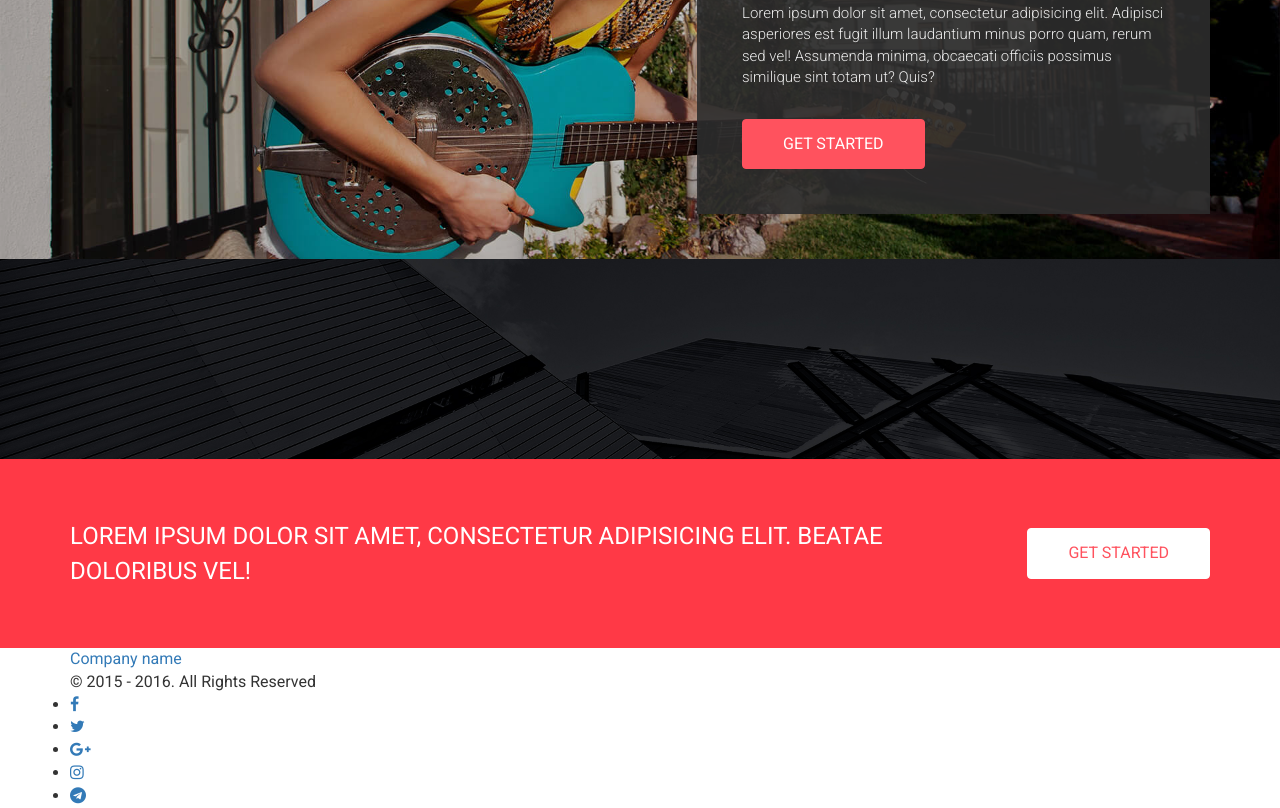
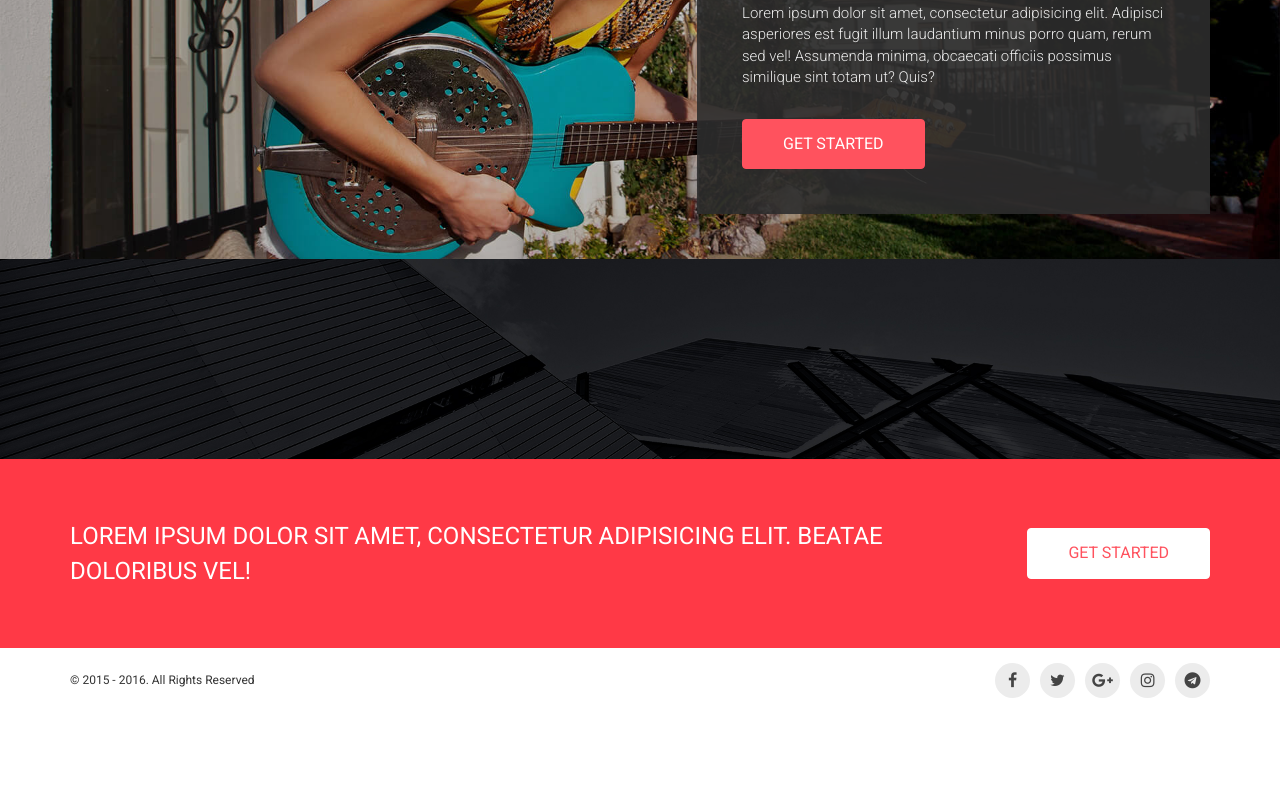
Before and after one commit to mischtschuk/shop, a website: page app/index.html in a window 1280 px wide. Shown: the part 1712-2520 px from the top of the page. After the commit the page ends 2425 px from the top, so only its background shows below. Drawn offline with nearby package versions, Linux system fonts and the light colour scheme.

Commit message:
footer fixes

```diff
--- a/app/index.html
+++ b/app/index.html
@@ -76,11 +76,10 @@
         </div>
     </div>
 </main>
-<footer>
+<footer class="mainFooter">
     <div class="mainContainer">
         <div class="wrapper">
             <div class="block">
-                <a href="#" class="logo">Company name</a>
                 <div class="copyright">© 2015 - 2016. All Rights Reserved</div>
             </div>
             <ul class="socialList">
--- a/app/sass/partials/_main.scss
+++ b/app/sass/partials/_main.scss
@@ -352,3 +352,42 @@ body {
     text-transform: uppercase;
   }
 }
+
+.mainFooter {
+  padding: 15px 0;
+  .wrapper {
+    display: flex;
+    align-items: center;
+    justify-content: space-between;
+  }
+  .socialList {
+    list-style: none;
+    display: flex;
+    align-items: center;
+    justify-content: flex-end;
+    a {
+      width: 35px;
+      height: 35px;
+      display: flex;
+      align-items: center;
+      justify-content: center;
+      color: #444;
+      border-radius: 50%;
+      background: #ececec;
+      text-decoration: none;
+      transition: .2s;
+      &:hover,
+      &:active,
+      &:focus {
+        color: darken(#444, 5%);
+        background: darken(#ececec, 5%);
+      }
+    }
+    li + li {
+      margin-left: 10px;
+    }
+  }
+  .copyright {
+    font-size: 12px;
+  }
+}
```
Also changed, not shown: app/css/style.css.
